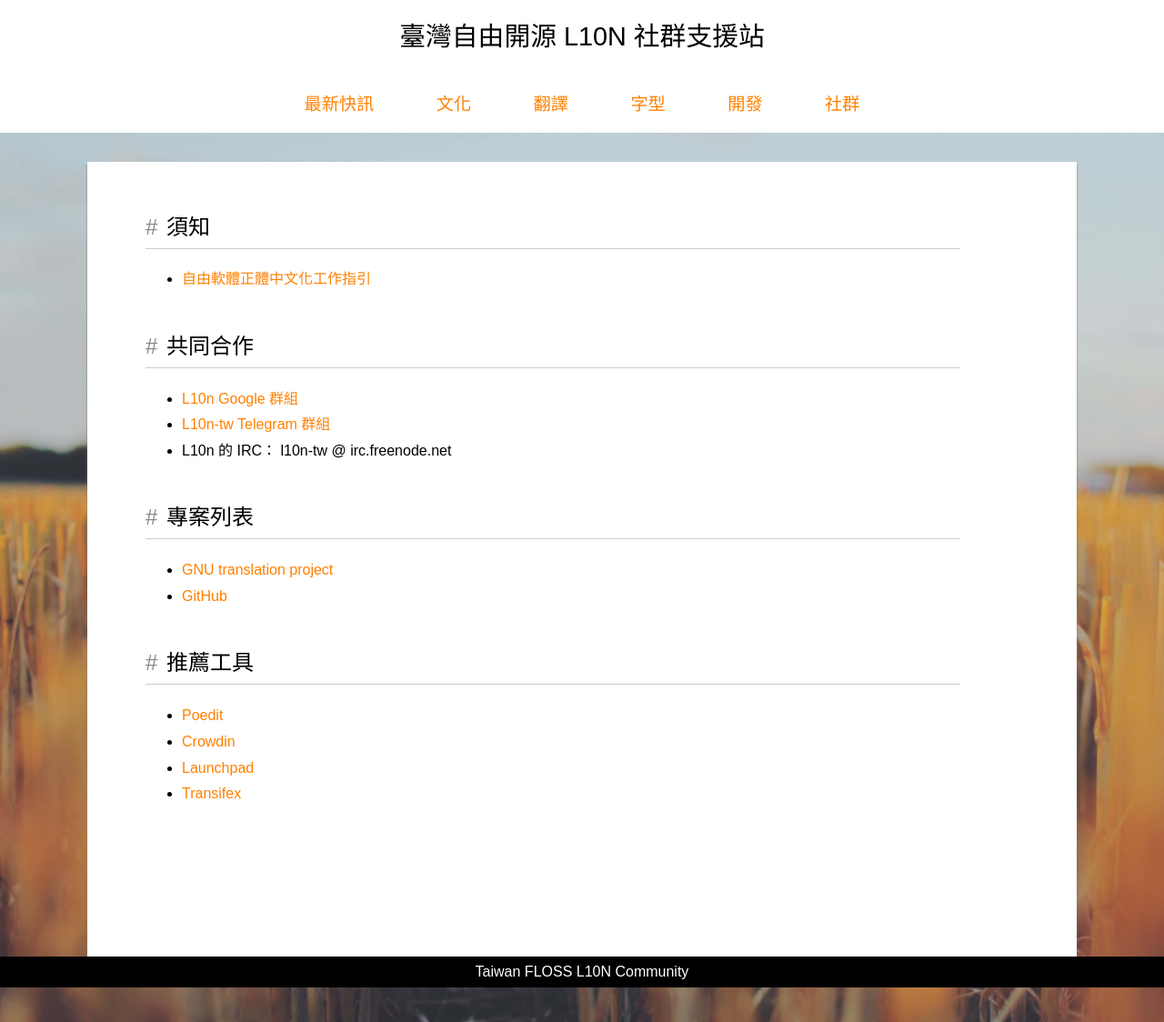
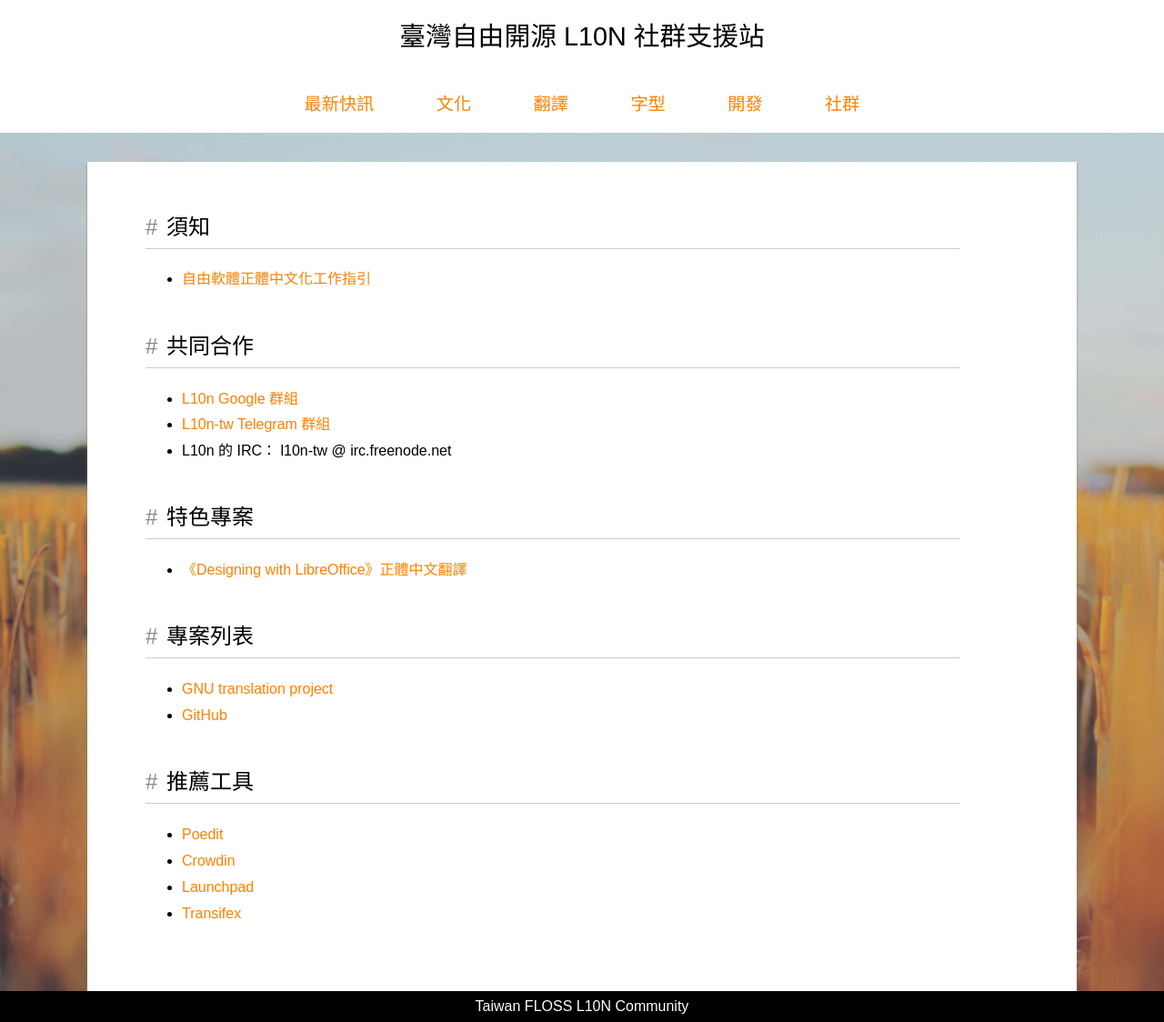
Before and after one commit to l10n-tw/l10n-tw.github.io, a Jekyll site: the page built from translate.md, in a window 1280 px wide. Shown: the whole page at 91% size. Built offline with Jekyll 4.4.1, drawn with Linux system fonts in a browser that asks for light colours.

Commit message:
翻譯：新增特色專案段落，新增 Design with LibreOffice
Signed-off-by: 林博仁(Buo-Ren Lin) <Buo.Ren.Lin@gmail.com>

```diff
--- a/translate.md
+++ b/translate.md
@@ -13,6 +13,10 @@ permalink: /translate/
 - [L10n-tw Telegram 群組](https://telegram.me/l10n_tw)
 - L10n 的 IRC： l10n-tw @ irc.freenode.net
 
+## 特色專案
+
+- [《Designing with LibreOffice》正體中文翻譯](https://github.com/l10n-tw/designing-with-libreoffice)
+
 ## 專案列表
 
 - [GNU translation project](http://translationproject.org)
```
